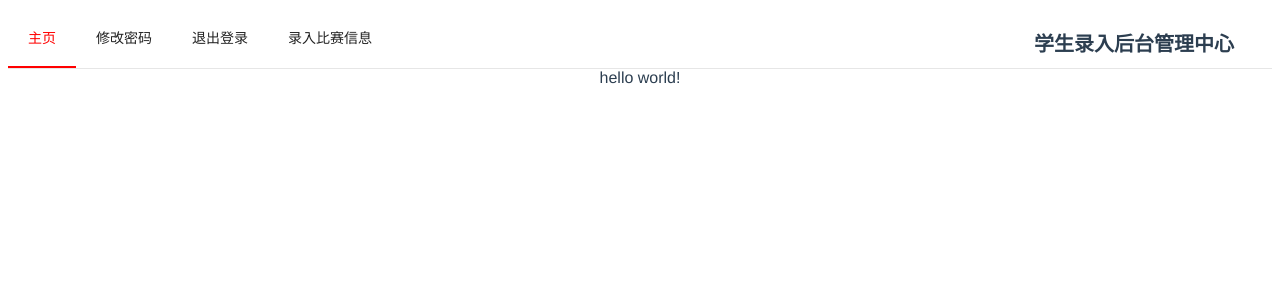
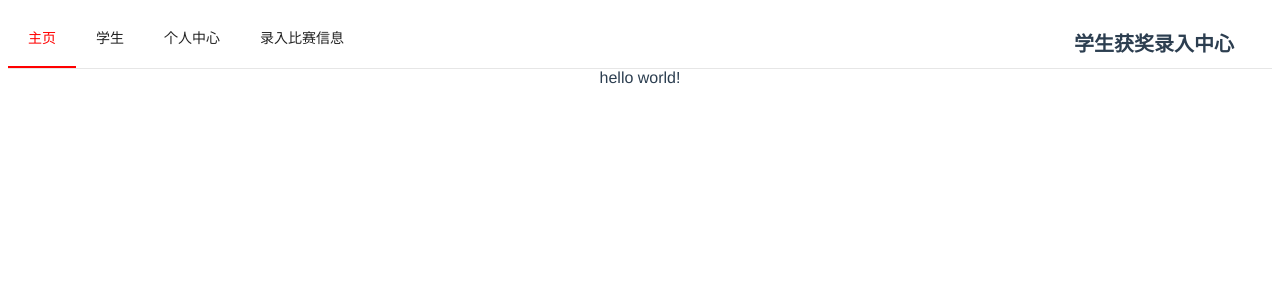
Before and after one commit to gitstarry/resultCollection, a Vue app: page /index in a window 1280 px wide. Shown: the top 300 px of the page. Built offline with nearby package versions, Linux system fonts and the light colour scheme; sample sign-in values are in the browser's storage.

Commit message:
改了一些数据 张鑫

```diff
--- a/src/components/common/NavMenu.vue
+++ b/src/components/common/NavMenu.vue
@@ -7,7 +7,7 @@
     text-color="#222"
     active-text-color="red"
     style="min-width: 1100px">
-    <span style="position: absolute;padding-top: 20px;right: 3%;font-size: 20px;font-weight: bold">学生录入后台管理中心</span>
+    <span style="position: absolute;padding-top: 20px;right: 3%;font-size: 20px;font-weight: bold">学生获奖录入中心</span>
     <el-menu-item v-for="(item,i) in navList" :key="i" :index="item.name">
       {{ item.navItem }}
     </el-menu-item>
@@ -21,8 +21,8 @@
             return {
                 navList: [
                     {name: '/index', navItem: '主页'},
-                    {name: '/jotter', navItem: '修改密码'},
-                    {name: '/library', navItem: '退出登录'},
+                    {name: '/student',navItem: '学生'},
+                    {name: '/information',navItem:'个人中心'},
                     {name: '/inputInfo', navItem: '录入比赛信息'}
                 ]
             }
```
